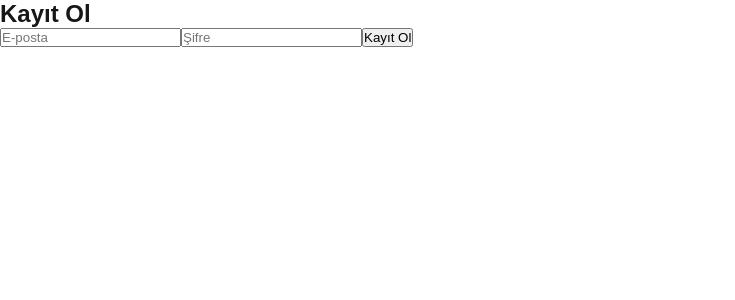
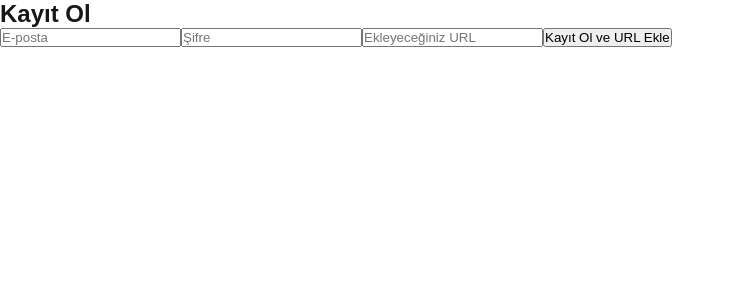
Before and after one commit to AysuAsci/shorturl-app, a Next.js app: page /register in a window 1280 px wide. Shown: the top 300 px of the page, without its empty margins (0-735 px from the left). Built offline with nearby package versions, Linux system fonts and the light colour scheme; no server answers.

Commit message:
register sayfası düzenlendi

```diff
--- a/app/register/page.js
+++ b/app/register/page.js
@@ -1,46 +1,26 @@
-import { useState } from 'react';
-import { supabase } from '../../supabase';
 
-export const signUpUser = async (email, password) => {
-  const { user, error } = await supabase.auth.signUp({
-    email,
-    password,
-  });
-
-  if (error) {
-    console.error('Kayıt hatası:', error.message);
-    return null;
-  } else {
-    console.log('Kullanıcı kaydedildi:', user);
-    return user;
-  }
-};
+import React, { useState } from 'react';
+import { signUpUser, addUrl } from '../../supabase';
 
 const Register = () => {
   const [email, setEmail] = useState('');
   const [password, setPassword] = useState('');
-  const [errorMessage, setErrorMessage] = useState('');
-  const [successMessage, setSuccessMessage] = useState('');
+  const [url, setUrl] = useState('');
 
-  const handleRegister = async (e) => {
+  const handleSignUp = async (e) => {
     e.preventDefault();
+    const user = await signUpUser(email, password);
 
-    const user = await signUpUser(email, password);
-    if (!user) {
-      setErrorMessage('Kayıt işlemi başarısız oldu. Lütfen tekrar deneyin.');
-      setSuccessMessage('');
-    } else {
-      setErrorMessage('');
-      setSuccessMessage('Kayıt işlemi başarılı! Giriş yapabilirsiniz.');
-
-      console.log('Kullanıcı kaydı başarılı:', user);
+    if (user) {
+      await addUrl(url);
+      alert('Kullanıcı kaydedildi ve URL eklendi!');
     }
   };
 
   return (
     <div>
       <h2>Kayıt Ol</h2>
-      <form onSubmit={handleRegister}>
+      <form onSubmit={handleSignUp}>
         <input
           type="email"
           placeholder="E-posta"
@@ -55,10 +35,15 @@ const Register = () => {
           onChange={(e) => setPassword(e.target.value)}
           required
         />
-        <button type="submit">Kayıt Ol</button>
+        <input
+          type="text"
+          placeholder="Ekleyeceğiniz URL"
+          value={url}
+          onChange={(e) => setUrl(e.target.value)}
+          required
+        />
+        <button type="submit">Kayıt Ol ve URL Ekle</button>
       </form>
-      {errorMessage && <p style={{ color: 'red' }}>{errorMessage}</p>}
-      {successMessage && <p style={{ color: 'green' }}>{successMessage}</p>}
     </div>
   );
 };
```
